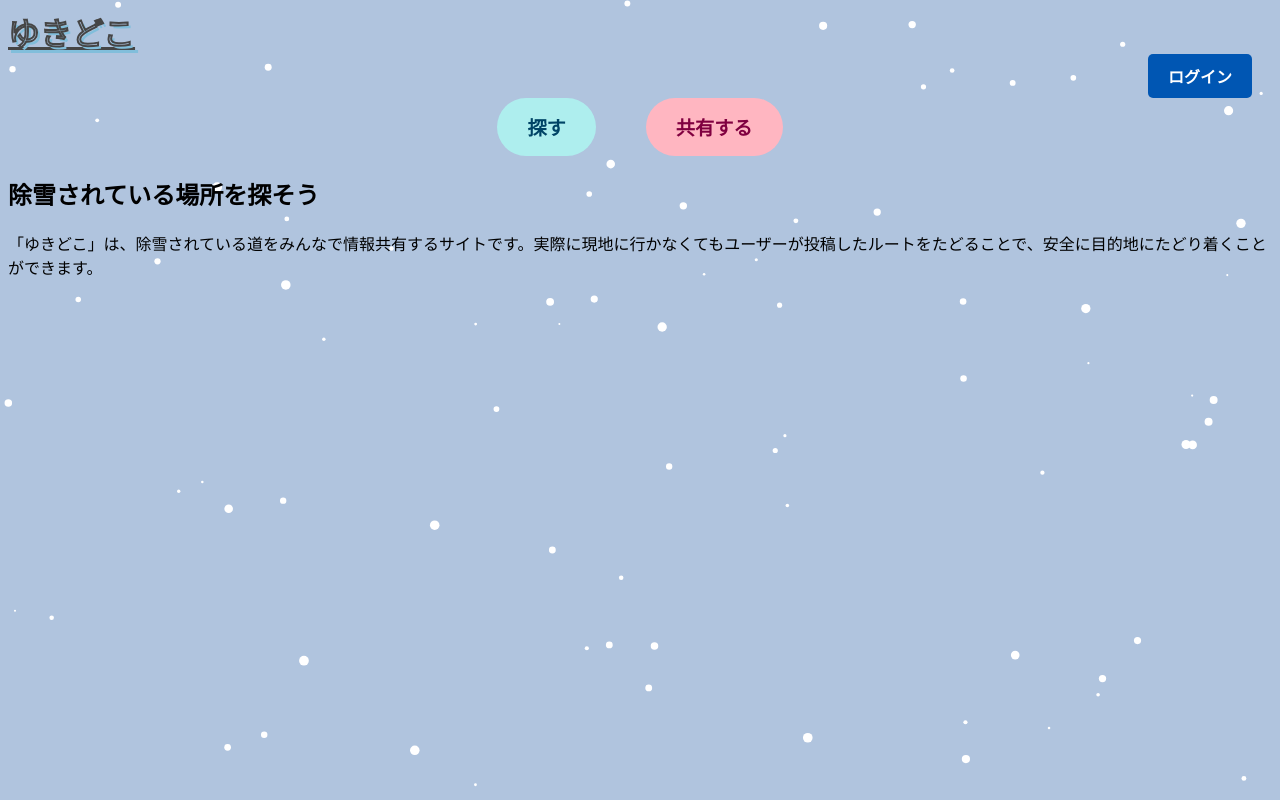
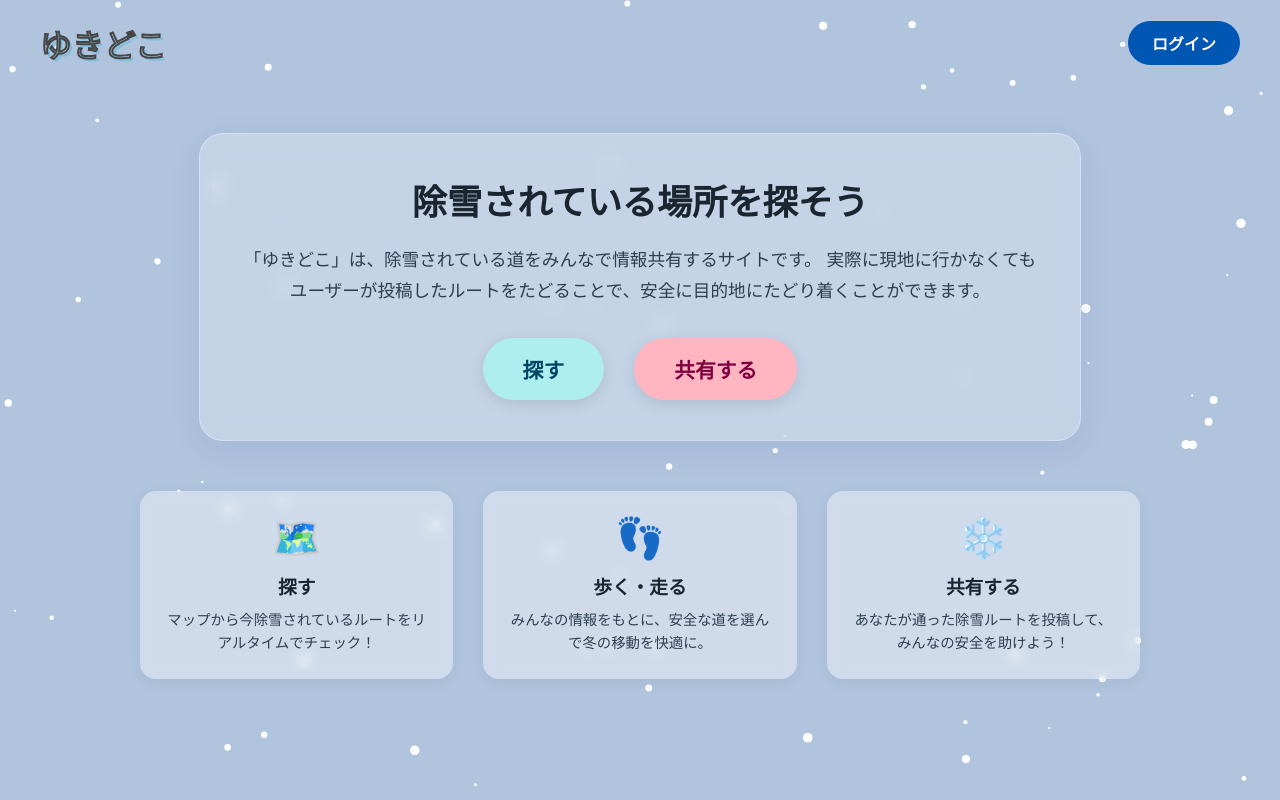
Before and after one commit to novice1248/yukidoko, a React (Vite) app: page /yukidoko/home in a window 1280 px wide. Built offline with nearby package versions, Linux system fonts and the light colour scheme; no server answers.

Commit message:
ホーム画面の見た目の修正

```diff
--- a/src/App.tsx
+++ b/src/App.tsx
@@ -49,42 +49,32 @@ function App() {
     <BrowserRouter basename="/yukidoko">
       <Snowfall />
       <div>
+        {/* ヘッダーエリアの共通化 */}
+        <header className={styles.header}>
           <Link to="/home" className={styles.title}>
             ゆきどこ
           </Link>
 
-        <nav>
+          <nav className={styles.navBar}>
             <div className={styles.navAuth}>
               {!isAuthenticated ? (
-              <Link to="/Login">ログイン</Link>
+                <Link to="/Login" className={styles.loginBtn}>ログイン</Link>
               ) : (
-              <div>
-                <li>
-                  <Link to="/Logout">ログアウト</Link>
-                </li>
-                <li>
-                  <Link to="/Mypage">マイページ</Link>
-                </li>
+                <div className={styles.loginedLinks}>
+                  <Link to="/Mypage" className={styles.headerLink}>マイページ</Link>
+                  <Link to="/Logout" className={styles.headerLink}>ログアウト</Link>
                 </div>
               )}
             </div>
-
-          <ul>
-            <div className={styles.navActions}>
-              <li>
-                <Link to="/Search">探す</Link>
-              </li>
-              <li>
-                <Link to={isAuthenticated ? "/Search" : "/NotLogin"}>共有する</Link>
-              </li>
-            </div>
-          </ul>
           </nav>
+        </header>
 
         <Routes>
-          {/* 👇 ここを追加：/ にアクセスされたら /home にリダイレクトする */}
+          {/* 最初のアクセスで /home にリダイレクト */}
           <Route path="/" element={<Navigate to="/home" replace />} />
-          <Route path="/home" element={<Home />} />
+
+          {/* 認証状態を渡す */}
+          <Route path="/home" element={<Home isAuthenticated={isAuthenticated} />} />
           <Route path="/login" element={<Login />} />
           <Route path="/auth" element={<Auth />} />
           <Route path="/NotLogin" element={<NotLogin />} />
--- a/src/css/App.module.css
+++ b/src/css/App.module.css
@@ -1,154 +1,226 @@
 body {
-  background-color: #B0C4DE; /* もう少し暗いパステルブルー */
+  background-color: #B0C4DE;
+  /* パステルブルー */
+  margin: 0;
+  font-family: 'Helvetica Neue', Arial, sans-serif;
+  color: #2c3e50;
+  /* 少し青みのある上品な濃いグレー（文字を読みやすく） */
+}
+
+/* ヘッダー全体のレイアウト（横並びにする） */
+.header {
+  display: flex;
+  justify-content: space-between;
+  align-items: center;
+  padding: 20px 40px;
+  position: relative;
+  z-index: 100;
 }
 
 .title {
-
   color: transparent;
   -webkit-text-stroke: 2px #454545;
   text-shadow: 3px 3px #81bedb;
-  cursor: pointer; /* クリック可能であることを示す */
+  cursor: pointer;
   transition: transform 0.3s ease, text-shadow 0.3s ease;
   font-size: 2rem;
+  text-decoration: none;
 }
 
 .title:hover {
-  transform: scale(1.1); /* 少し拡大 */
-  text-shadow: 5px 5px #81bedb; /* 影を強調 */
+  transform: scale(1.05);
+  text-shadow: 5px 5px #81bedb;
 }
 
-
-/* 全体のリセット */
-nav {
-  position: relative;
-  width: 100%;
+/* 右上のログイン周り */
+.navAuth {
+  display: flex;
+  align-items: center;
 }
 
-/* リストのスタイルリセット */
-nav ul {
-  list-style: none;
-  padding: 0;
-  margin: 0;
-  display: flex;
-  flex-direction: column;
-  align-items: center; /* ホームボタンを中央に配置 */
-  position: relative;
+.loginBtn {
+  display: inline-block;
+  padding: 10px 24px;
+  background-color: #0056b3;
+  color: white;
+  text-decoration: none;
+  border-radius: 50px;
+  /* 丸っこくて可愛いボタンに */
+  font-weight: bold;
+  transition: background 0.3s, transform 0.2s;
 }
 
-/* ログイン・新規登録エリア */
-.navAuth {
-  position: relative;
-  top: 0px;
-  right: 20px;
-  display: flex;
-  flex-direction: column;
-  align-items: flex-end;
-  z-index: 10;
-}
-
-
-/* 探す・共有するエリア */
-.navActions {
-  display: flex;
-  gap: 50px; /* ボタン間のスペース */
-}
-
-/* ボタン共通スタイル */
-nav a {
-  display: inline-block;
-  padding: 10px 20px;
-  background-color: #007bff; /* ボタン色 */
-  color: white;
-  text-decoration: none;
-  border-radius: 5px;
-  transition: background 0.3s, transform 0.2s;
-  font-weight: bold;
-  text-align: center;
-}
-
-nav a:hover {
-  background-color: #0056b3;
+.loginBtn:hover {
+  background-color: #003570;
   transform: scale(1.05);
 }
 
-/* ログイン・新規登録のデザイン変更 */
-.navAuth a {
-  background-color: #0056b3;
+.loginedLinks {
+  display: flex;
+  gap: 15px;
 }
 
-.navAuth a:hover {
-  background-color: #010101;
-  transform: scale(1.05);
+.headerLink {
+  color: #2c3e50;
+  text-decoration: none;
+  font-weight: bold;
+  padding: 8px 16px;
+  background: rgba(255, 255, 255, 0.4);
+  border-radius: 20px;
+  transition: background 0.3s;
 }
 
-/* レスポンシブ対応 */
-@media (max-width: 600px) {
-  .navAuth {
-    top: 5px;
-    right: 10px;
-  }
-
-  .navActions {
-    flex-direction: column;
-    gap: 5px;
-  }
-
+.headerLink:hover {
+  background: rgba(255, 255, 255, 0.7);
 }
 
-.navActions li:nth-child(1) a {
-  background-color: #AEEEEE; /* パステルブルー */
-  color: #004466;
-  border-radius: 50px;
+/* --- ここからホーム画面（中央配置＆すりガラス）のデザイン --- */
+
+.homeContainer {
+  display: flex;
+  flex-direction: column;
+  align-items: center;
+  justify-content: center;
+  padding: 40px 20px;
+  min-height: 80vh;
+  box-sizing: border-box;
 }
 
-.navActions li:nth-child(1) a:hover {
+/* メインの「すりガラス風」の座布団カード */
+.heroCard {
+  background: rgba(255, 255, 255, 0.25);
+  /* 白の半透明 */
+  backdrop-filter: blur(12px);
+  /* 後ろの雪が綺麗にボケる魔法の1行 */
+  -webkit-backdrop-filter: blur(12px);
+  border: 1px solid rgba(255, 255, 255, 0.3);
+  padding: 40px;
+  border-radius: 24px;
+  max-width: 800px;
+  text-align: center;
+  box-shadow: 0 8px 32px 0 rgba(31, 38, 135, 0.08);
+  margin-bottom: 50px;
+}
+
+.heroTitle {
+  font-size: 2.2rem;
+  margin-top: 0;
+  margin-bottom: 20px;
+  color: #1a252f;
+}
+
+.heroDescription {
+  font-size: 1.1rem;
+  line-height: 1.8;
+  margin-bottom: 30px;
+}
+
+/* ボタンの横並びコンテナ */
+.homeActions {
+  display: flex;
+  justify-content: center;
+  gap: 30px;
+}
+
+/* 「探す」「共有する」の共通ベース */
+.homeActions a {
+  display: inline-block;
+  padding: 16px 40px;
+  font-size: 1.3rem;
+  font-weight: bold;
+  text-decoration: none;
+  border-radius: 50px;
+  box-shadow: 0 4px 15px rgba(0, 0, 0, 0.1);
+  transition: all 0.3s ease;
+}
+
+.homeActions a:hover {
+  transform: translateY(-3px) scale(1.03);
+  box-shadow: 0 6px 20px rgba(0, 0, 0, 0.15);
+}
+
+/* 探すボタン（パステルブルー） */
+.btnSearch {
+  background-color: #AEEEEE;
+  color: #004466;
+}
+
+.btnSearch:hover {
   background-color: #90D7EC;
 }
 
-/* 共有するボタン */
-.navActions li:nth-child(2) a {
-  background-color: #FFB6C1; /* パステルピンク */
+/* 共有するボタン（パステルピンク） */
+.btnShare {
+  background-color: #FFB6C1;
   color: #800040;
-  border-radius: 50px;
 }
 
-.navActions li:nth-child(2) a:hover {
+.btnShare:hover {
   background-color: #FFA0B2;
 }
 
-/*「探す」「共有する」ボタンのみ大きくする*/
-.navActions li a {
-  padding: 15px 30px; /* ボタンを大きくする */
-  font-size: 1.2rem; /* 文字サイズを大きく */
+/* --- 下部の3つの特徴エリア --- */
+
+.featuresSection {
+  display: flex;
+  gap: 30px;
+  max-width: 1000px;
+  width: 100%;
+  justify-content: center;
 }
 
+.featureCard {
+  background: rgba(255, 255, 255, 0.4);
+  backdrop-filter: blur(6px);
+  -webkit-backdrop-filter: blur(6px);
+  padding: 24px;
+  border-radius: 16px;
+  flex: 1;
+  max-width: 280px;
+  text-align: center;
+  box-shadow: 0 4px 15px rgba(0, 0, 0, 0.05);
+  transition: transform 0.3s;
+}
 
-@keyframes snowfall {
-  from {
-    transform: translateY(-10vh);
-    opacity: 1;
+.featureCard:hover {
+  transform: translateY(-5px);
+}
+
+.featureIcon {
+  font-size: 2.5rem;
+  margin-bottom: 10px;
+}
+
+.featureCard h3 {
+  margin: 10px 0;
+  color: #1a252f;
+}
+
+.featureCard p {
+  font-size: 0.9rem;
+  line-height: 1.6;
+  margin: 0;
+}
+
+/* レスポンシブ対応：スマホ表示のときは縦並びにする */
+@media (max-width: 768px) {
+  .header {
+    flex-direction: column;
+    gap: 15px;
+    padding: 20px;
   }
-  to {
-    transform: translateY(100vh);
-    opacity: 0;
+
+  .homeActions {
+    flex-direction: column;
+    gap: 15px;
+  }
+
+  .featuresSection {
+    flex-direction: column;
+    align-items: center;
+  }
+
+  .featureCard {
+    max-width: 100%;
   }
 }
-
-.snowflake {
-  position: absolute;
-  top: -10px;
-  background-color: white;
-  border-radius: 50%;
-  opacity: 0.8;
-  animation: snowfall linear infinite;
-}
-
-.snowContainer {
-  position: fixed;
-  top: 0;
-  left: 0;
-  width: 100%;
-  height: 100%;
-  pointer-events: none;
-  z-index: -1;
-}
--- a/src/pages/Home.tsx
+++ b/src/pages/Home.tsx
@@ -1,10 +1,50 @@
-function Home() {
-    return (
-      <div>
-        <h2>除雪されている場所を探そう</h2>
-        <p>「ゆきどこ」は、除雪されている道をみんなで情報共有するサイトです。実際に現地に行かなくてもユーザーが投稿したルートをたどることで、安全に目的地にたどり着くことができます。</p>
+import { Link } from "react-router-dom";
+import styles from '../css/App.module.css';
+
+interface HomeProps {
+  isAuthenticated: boolean;
+}
+
+function Home({ isAuthenticated }: HomeProps) {
+  return (
+    <div className={styles.homeContainer}>
+      {/* メインの紹介エリア（すりガラスの座布団） */}
+      <div className={styles.heroCard}>
+        <h2 className={styles.heroTitle}>除雪されている場所を探そう</h2>
+        <p className={styles.heroDescription}>
+          「ゆきどこ」は、除雪されている道をみんなで情報共有するサイトです。
+          実際に現地に行かなくてもユーザーが投稿したルートをたどることで、安全に目的地にたどり着くことができます。
+        </p>
+
+        {/* ボタンを文章のすぐ下に配置 */}
+        <div className={styles.homeActions}>
+          <Link to="/Search" className={styles.btnSearch}>探す</Link>
+          <Link to={isAuthenticated ? "/Search" : "/NotLogin"} className={styles.btnShare}>
+            共有する
+          </Link>
+        </div>
       </div>
-    );
-  }
 
-  export default Home;
+      {/* 下部の空きスペースに配置する3つの特徴カード */}
+      <div className={styles.featuresSection}>
+        <div className={styles.featureCard}>
+          <div className={styles.featureIcon}>🗺️</div>
+          <h3>探す</h3>
+          <p>マップから今除雪されているルートをリアルタイムでチェック！</p>
+        </div>
+        <div className={styles.featureCard}>
+          <div className={styles.featureIcon}>👣</div>
+          <h3>歩く・走る</h3>
+          <p>みんなの情報をもとに、安全な道を選んで冬の移動を快適に。</p>
+        </div>
+        <div className={styles.featureCard}>
+          <div className={styles.featureIcon}>❄️</div>
+          <h3>共有する</h3>
+          <p>あなたが通った除雪ルートを投稿して、みんなの安全を助けよう！</p>
+        </div>
+      </div>
+    </div>
+  );
+}
+
+export default Home;
```
Lines whose indentation alone changed are shown as unchanged.
